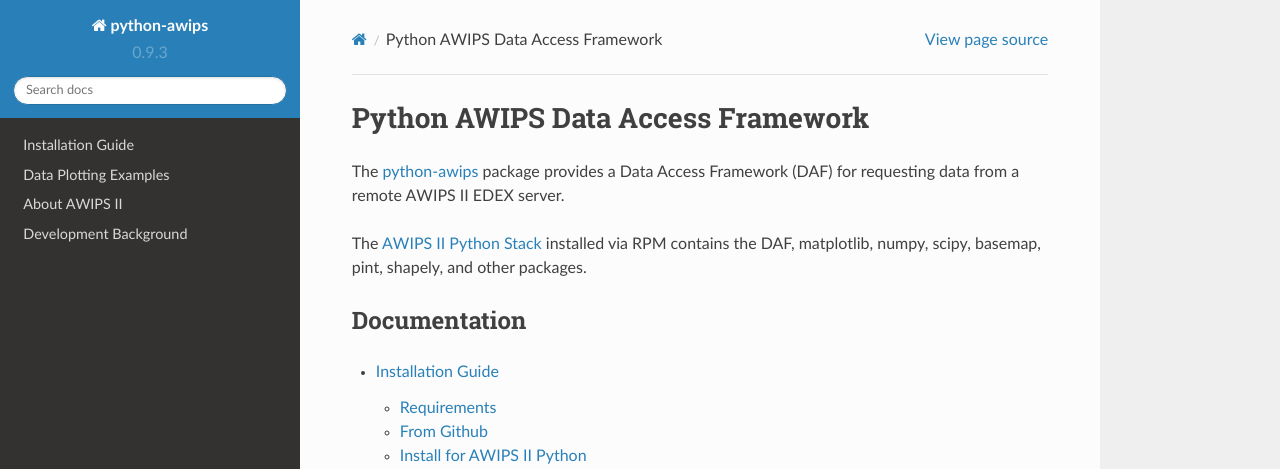
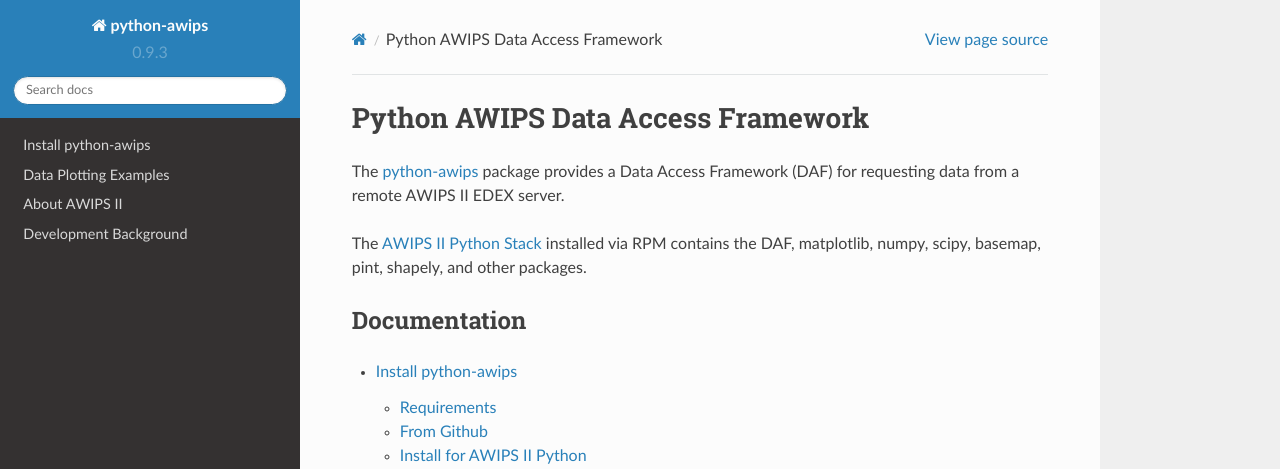
Before and after one commit to Unidata/python-awips, a Sphinx documentation site: the page built from docs/source/index.rst, in a window 1280 px wide and 900 px high. Shown: the top 469 px of the window. Built offline with Sphinx 7.4.7 and the Read the Docs theme 2.0.0, drawn with Linux system fonts in a browser that asks for light colours; pages that are not in the unit, such as notebooks, are missing from menus.

```diff
--- a/docs/source/dev.rst
+++ b/docs/source/dev.rst
@@ -339,8 +339,8 @@ be written in Java.
    **Envelopes** (shapely has no concept of envelopes and considers them
    as rectangular polygons)
 
-**Data Interfaces**
-~~~~~~~~~~~~~~~~~~~
+Data Interfaces
+~~~~~~~~~~~~~~~
 
 **IData**
 
--- a/docs/source/index.rst
+++ b/docs/source/index.rst
@@ -6,7 +6,7 @@ Python AWIPS Data Access Framework
 
 The `python-awips <http://www.github.com/Unidata/python-awips>`_ package provides a Data Access Framework (DAF) for requesting data from a remote AWIPS II EDEX server.
 
-The `AWIPS II Python Stack <http://>`_ installed via RPM contains the DAF, matplotlib, numpy, scipy, basemap, pint, shapely, and other packages.
+The `AWIPS II Python Stack <about.html#awips-ii-python-stack>`_ installed via RPM contains the DAF, matplotlib, numpy, scipy, basemap, pint, shapely, and other packages.
 
 -------------
 Documentation
--- a/docs/source/install.rst
+++ b/docs/source/install.rst
@@ -1,16 +1,16 @@
-Installation Guide
-==================
+Install python-awips
+------------------
 
 - pip install python-awips
 
 Requirements
--------------
+~~~~~~~~~~~~
 
 - Python 2.7 or later
 - pip install numpy shapely
 
 From Github
------------
+~~~~~~~~~~~~
 
 - git clone https://github.com/Unidata/python-awips.git
 - cd python-awips
@@ -18,7 +18,7 @@ From Github
 
 
 Install for AWIPS II Python
---------------------
+~~~~~~~~~~~~~~~~~~~~~~~~~~~
 
 AWIPS II >=15.1.3 (March 2016) has `python-awips` installed in /awips2/python, as well as a full meteorological data stack (metpy, matplotlib, numpy, etc).
 
```
Also changed, not shown: 1 other file.
